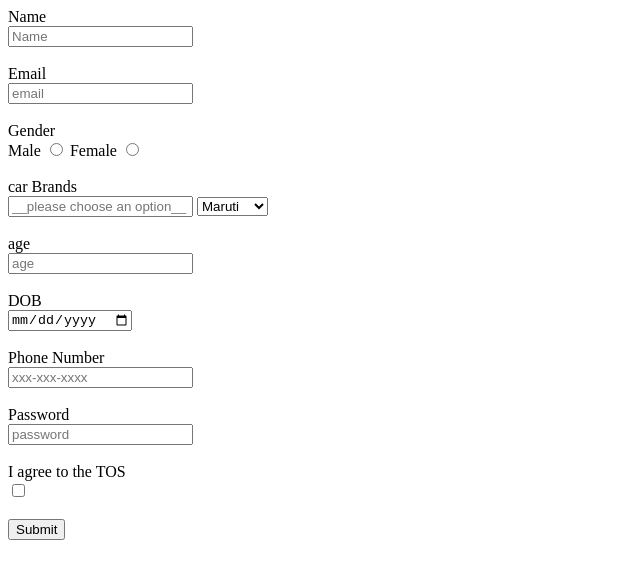
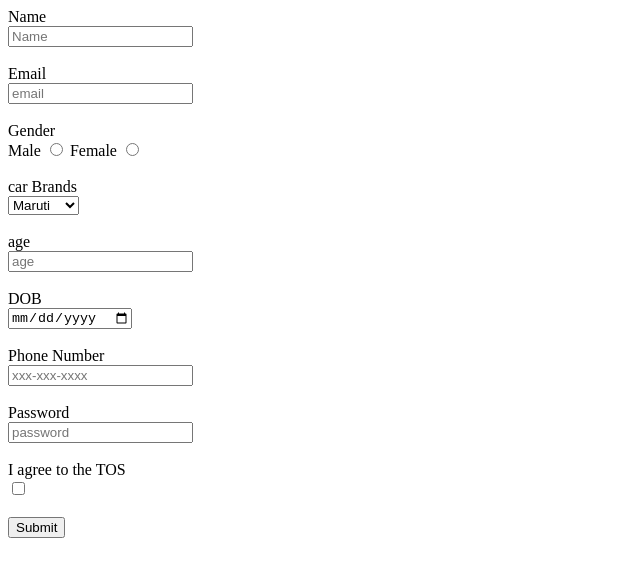
Before and after one commit to acciojob/signup-form-car-Chandana-1001, a website: page main.html in a window 1280 px wide. Shown: the whole page, without its empty margins (0-640 px from the left). Drawn offline with Linux system fonts and the light colour scheme.

Commit message:
created a submission

```diff
--- a/main.html
+++ b/main.html
@@ -29,8 +29,7 @@
 		<br>
 		<br>
 		<label for="cars">car Brands</label><br>
-		<input type="select" id="cars" placeholder="__please choose an option__" required>
-		<select>
+		<select id="cars"  placeholder="__please choose an option__" required>>
 			<option> Maruti</option>
 			<option> Hyundai</option>
 			<option>  Honda</option>
```
